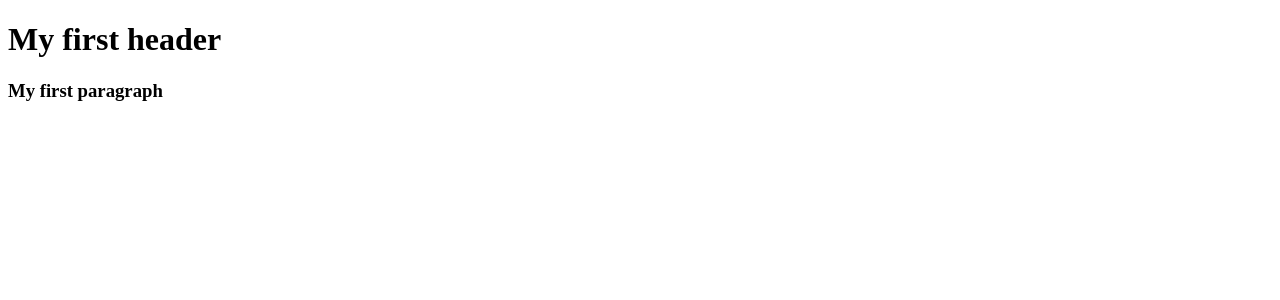
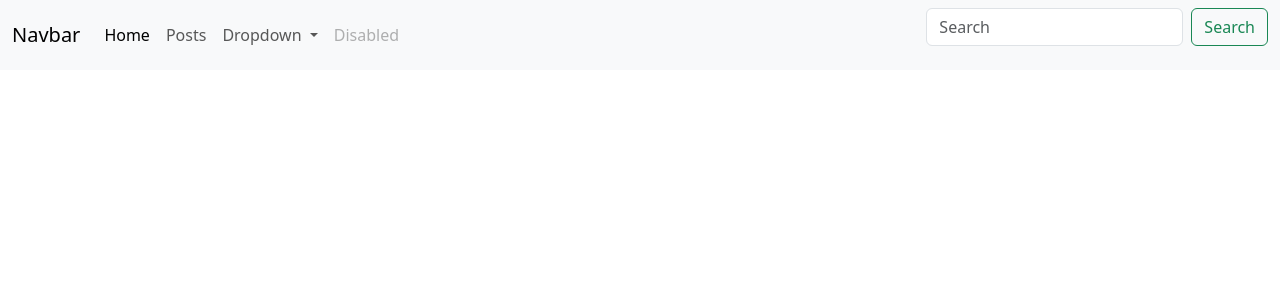
Before and after one commit to Tamik666/month4, a Django app: page / in a window 1280 px wide. Shown: the top 300 px of the page. Run offline with Django 5.2, Linux system fonts and the light colour scheme.

Commit message:
2nd task

```diff
--- a/blog/urls.py
+++ b/blog/urls.py
@@ -16,10 +16,12 @@ Including another URLconf
 """
 from django.contrib import admin
 from django.urls import path
-from posts.views import test,main_page_view
+from posts.views import (test, main_page_view, post_list_view, post_detail_view)
 
 urlpatterns = [
     path('admin/', admin.site.urls),
     path('test/', test),
-    path("", main_page_view)
+    path("", main_page_view),
+    path('posts/', post_list_view),
+    path("posts/<int:post_id>/", post_detail_view),
 ]
--- a/posts/admin.py
+++ b/posts/admin.py
@@ -1,3 +1,4 @@
 from django.contrib import admin
+from posts.models import Post
 
-# Register your models here.
+admin.site.register(Post)
--- a/posts/views.py
+++ b/posts/views.py
@@ -1,5 +1,6 @@
 from django.shortcuts import render
 from django.http import HttpResponse
+from posts.models import Post
 import random
 
 
@@ -8,3 +9,11 @@ def test(request):
 
 def main_page_view(request):
     return render(request, 'base.html')
+
+def post_list_view(request):
+    posts = Post.objects.all()
+    return render(request, 'post_list.html', context={'posts': posts})
+
+def post_detail_view(request, post_id):
+    post = Post.objects.get(id=post_id)
+    return render(request, 'post_detail_view.html', context={'post': post})
--- a/templates/base.html
+++ b/templates/base.html
@@ -1,13 +1,48 @@
-<!DOCTYPE html>
-<html lang="en">
-<head>
-    <meta charset="UTF-8">
-    <meta name="viewport" content="width=device-width, initial-scale=1.0">
-    <title>Document</title>
-</head>
+<header>
+    <link rel="stylesheet" href="https://cdn.jsdelivr.net/npm/bootstrap@5.3.3/dist/css/bootstrap.min.css" integrity="sha384-QWTKZyjpPEjISv5WaRU9OFeRpok6YctnYmDr5pNlyT2bRjXh0JMhjY6hW+ALEwIH" crossorigin="anonymous">
+    <script src="https://cdn.jsdelivr.net/npm/bootstrap@5.3.3/dist/js/bootstrap.min.js" integrity="sha384-0pUGZvbkm6XF6gxjEnlmuGrJXVbNuzT9qBBavbLwCsOGabYfZo0T0to5eqruptLy" crossorigin="anonymous"></script>
+    <script src="https://cdn.jsdelivr.net/npm/bootstrap@5.3.3/dist/js/bootstrap.bundle.min.js" integrity="sha384-YvpcrYf0tY3lHB60NNkmXc5s9fDVZLESaAA55NDzOxhy9GkcIdslK1eN7N6jIeHz" crossorigin="anonymous"></script>
+
+
+    <nav class="navbar navbar-expand-lg bg-body-tertiary">
+        <div class="container-fluid">
+          <a class="navbar-brand" href="#">Navbar</a>
+          <button class="navbar-toggler" type="button" data-bs-toggle="collapse" data-bs-target="#navbarSupportedContent" aria-controls="navbarSupportedContent" aria-expanded="false" aria-label="Toggle navigation">
+            <span class="navbar-toggler-icon"></span>
+          </button>
+          <div class="collapse navbar-collapse" id="navbarSupportedContent">
+            <ul class="navbar-nav me-auto mb-2 mb-lg-0">
+              <li class="nav-item">
+                <a class="nav-link active" aria-current="page" href="/">Home</a>
+              </li>
+              <li class="nav-item">
+                <a class="nav-link" href="/posts/">Posts</a>
+              </li>
+              <li class="nav-item dropdown">
+                <a class="nav-link dropdown-toggle" href="#" role="button" data-bs-toggle="dropdown" aria-expanded="false">
+                  Dropdown
+                </a>
+                <ul class="dropdown-menu">
+                  <li><a class="dropdown-item" href="#">Action</a></li>
+                  <li><a class="dropdown-item" href="#">Another action</a></li>
+                  <li><hr class="dropdown-divider"></li>
+                  <li><a class="dropdown-item" href="#">Something else here</a></li>
+                </ul>
+              </li>
+              <li class="nav-item">
+                <a class="nav-link disabled" aria-disabled="true">Disabled</a>
+              </li>
+            </ul>
+            <form class="d-flex" role="search">
+              <input class="form-control me-2" type="search" placeholder="Search" aria-label="Search">
+              <button class="btn btn-outline-success" type="submit">Search</button>
+            </form>
+          </div>
+        </div>
+      </nav>
+</header>
+
 <body>
-    <h1>My first header</h1>
-    <h3>My first paragraph</h3>
-
+    {% block content %}
+    {% endblock %}
 </body>
-</html>
```
Also changed, not shown: posts/models.py (+25 -1 lines), templates/post_detail_view.html (added, +14 -0 lines), templates/post_list.html (added, +17 -0 lines), db.sqlite3, posts/migrations/0001_initial.py (added), posts/migrations/0002_alter_post_content.py (added), posts/migrations/0003_alter_post_content.py (added), posts/migrations/0004_post_rate.py (added), posts/migrations/0005_post_created_at_post_updated_at.py (added).
